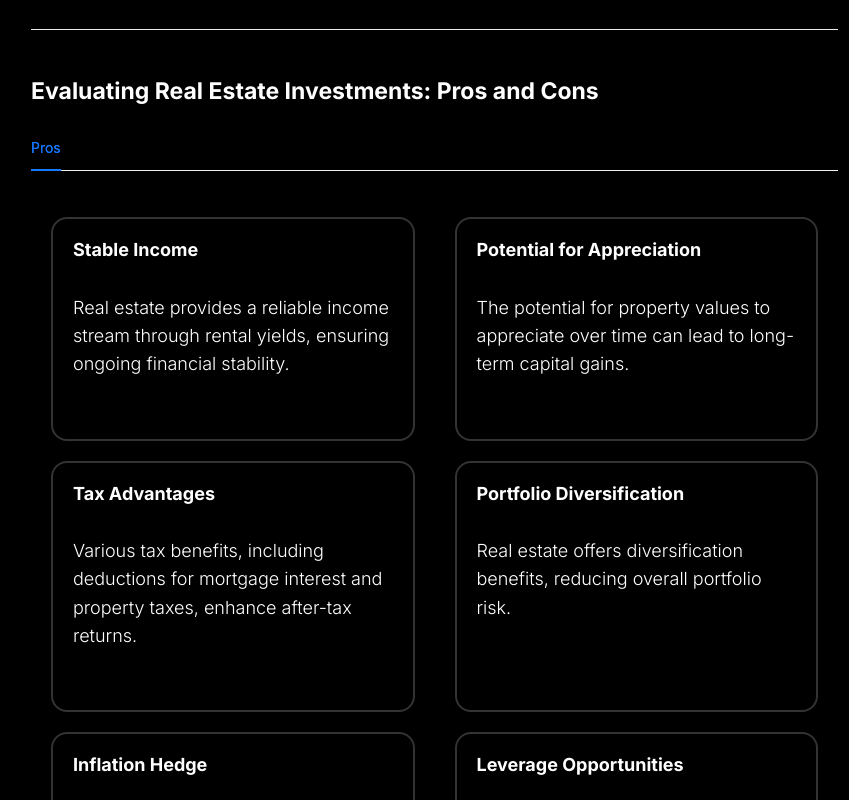
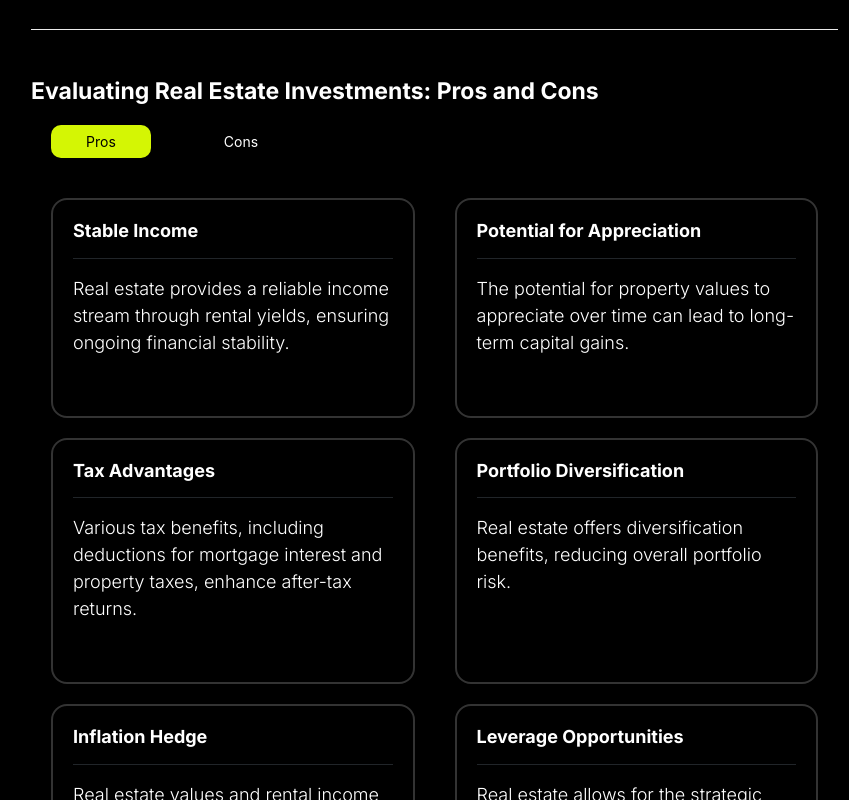
Before and after one commit to webtesting22/vaar, a React (Vite) app: page /SingleResource3 in a window 1280 px wide. Shown: the part 2260-3060 px from the top of the page, without its empty margins (348-1197 px from the left). Built offline with nearby package versions, Linux system fonts and the light colour scheme.

Commit message:
button push

```diff
--- a/src/Components/AllResources/AllResources.jsx
+++ b/src/Components/AllResources/AllResources.jsx
@@ -248,7 +248,7 @@ function AllResources() {
                         {/* <div className="section-padding"></div> */}
 
                         <div className='only-for-pc'>
-                            <h4>CONCEPTS</h4>
+                            <h4 id="module4" ref={module4Ref}>CONCEPTS</h4>
                             <hr />
                             <div className='all-resources-box'>
                                 <div className="row">
--- a/src/Components/AllResources/Resources1/SingleResources.css
+++ b/src/Components/AllResources/Resources1/SingleResources.css
@@ -451,70 +451,12 @@ h6 {
     }
 }
 
-.pros-cons button {
+#pros-cons button{
     border: none;
-    width: 140px;
-    height: 28px;
-    margin-right: 20px;
+    margin: 0px 20px;
+    width: 100px;
+    padding: 6px 20px;
     border-radius: 10px;
-    font-size: 14px;
-    margin: 20px 0px;
-    transition: .3s;
-}
-
-.pros-cons button:hover {
-    border: none;
-    transform: scale(1.1);
-    transition: .3s;
-    width: 140px;
-    height: 28px;
-    margin-right: 20px;
-    border-radius: 10px;
-    font-size: 14px;
-    margin: 20px 0px;
-}
-
-.pros-cons button:nth-child(1) {
-    border: none;
-    width: 140px;
-    height: 28px;
-    margin-right: 20px;
-    border-radius: 10px;
-    font-size: 14px;
-    background-color: #D4F604;
-}
-
-.pros-cons button:nth-child(2) {
-    border: none;
-    width: 140px;
-    height: 28px;
-    margin-right: 20px;
-    border-radius: 10px;
-    font-size: 14px;
-    background-color: #606060;
-    color: white;
-}
-
-.pros-cons button:nth-child(1):hover {
-    border: none;
-    width: 140px;
-    height: 28px;
-    margin-right: 20px;
-    border-radius: 10px;
-    font-size: 14px;
-    color: white;
-    background-color: #606060;
-}
-
-.pros-cons button:nth-child(2):hover {
-    border: none;
-    width: 140px;
-    height: 28px;
-    margin-right: 20px;
-    border-radius: 10px;
-    font-size: 14px;
-    background-color: #D4F604;
-    color: rgb(0, 0, 0);
 }
 
 #commonassetscontainer ul li {
--- a/src/Components/AllResources/Resources3/SingleResources3.jsx
+++ b/src/Components/AllResources/Resources3/SingleResources3.jsx
@@ -2,7 +2,7 @@ import React, { useState, useRef, useEffect } from "react";
 import CommonResourceComponent from "../commonResourceComponent";
 import ReactangleTopImage from "../Resources3/Rectangle.svg"
 import CommonResourceLeftSide from "../CommonResourceLeftSide";
-import { Row, Col, Carousel, Tabs } from "antd"
+import { Row, Col, Carousel, Tabs, Button } from "antd"
 import { Link } from "react-router-dom"
 import "../Resources1/SingleResources.css"
 import cardimg1 from "../Resources2/card1.svg"
@@ -10,7 +10,7 @@ import cardimg2 from "../Resources2/card2.svg"
 import cardimg3 from "../Resources2/card3.svg"
 import DontMissBlog from "../DontMissBlogs/DontMissBlogs";
 import SignupSection from "../../SignUp/SignupSection";
-import {Module1} from "../AllResourcesData"
+import { Module1 } from "../AllResourcesData"
 import linkIndex from "../utils/linkIndex";
 function SingleResource3() {
     const conclusionRef = useRef(null);;
@@ -30,19 +30,19 @@ function SingleResource3() {
     const liList = [
         {
             list: "What Sets Real Estate Apart",
-            id:"WhatSets"
+            id: "WhatSets"
         },
         {
             list: "Why Real Estate Investments Should Be Considered Seriously",
-            id:"WhyRealEstate"
+            id: "WhyRealEstate"
         },
         {
             list: "Evaluating Real Estate Investments: Pros and Cons",
-            id:"EvaluatingRealEstate"
+            id: "EvaluatingRealEstate"
         },
         {
             list: "Comparing Real Estate Risks and Returns with Traditional Asset Classes",
-            id:"ComparingRealEstate"
+            id: "ComparingRealEstate"
         },
     ]
 
@@ -209,11 +209,16 @@ function SingleResource3() {
 
 
     ]
+    const [activeTab, setActiveTab] = useState('pros');
+
+    const handleTabChange = (tab) => {
+        setActiveTab(tab);
+    };
 
 
     useEffect(() => {
         window.scrollTo(0, 0); // Scroll to the top when the component mounts or updates
-      }, []);
+    }, []);
     return (
         <>
             <CommonResourceComponent Resources="Resources" Module="Module 1" Chapter="Chapter 3" Date="February 17, 2023" ResourceHeading="THE ALLURE OF REAL ESTATE INVESTMENT" AuthorInfo="Stephanie Gordon, Content Manager, Vaar" topResourceImg={Module1[2].img} />
@@ -286,11 +291,28 @@ function SingleResource3() {
 
                                 <div className="pros-cons" id="pros-cons">
                                     <h4 id="EvaluatingRealEstate">Evaluating Real Estate Investments: Pros and Cons</h4>
-                                    <Tabs defaultActiveKey="1">
-                                        <TabPane tab="Pros" key="1">
-                                            <Row>
-                                                {EvalutionRealStatepros.map((item, index) => (
-                                                    <Col lg={12} md={24} key={index} style={{ margin: "10px 0px" }}>
+
+                                    <div>
+                                        <div style={{ marginBottom: '10px' }}>
+                                            <button
+                                                style={{ backgroundColor: activeTab === 'pros' ? '#D4F604' : 'rgb(0, 0, 0)',color: activeTab === 'pros' ? 'black' : 'white' }}
+                                                onClick={() => handleTabChange('pros')}
+                                            >
+                                                Pros
+                                            </button>
+                                            <button
+                                                style={{ backgroundColor: activeTab === 'cons' ? '#D4F604' : 'rgb(0, 0, 0)',color: activeTab === 'pros' ? 'white' : 'black' }}
+                                                onClick={() => handleTabChange('cons')}
+                                            >
+                                                Cons
+                                            </button>
+                                        </div>
+
+
+                                        <Row>
+                                            {activeTab === 'pros' &&
+                                                EvalutionRealStatepros.map((item, index) => (
+                                                    <Col lg={12} md={24} key={index} style={{ margin: '10px 0px' }}>
                                                         <div className="EvalutionCardbox">
                                                             <h6>{item.cardTitle}</h6>
                                                             <hr />
@@ -298,12 +320,9 @@ function SingleResource3() {
                                                         </div>
                                                     </Col>
                                                 ))}
-                                            </Row>
-                                        </TabPane>
-                                        <TabPane tab="Cons" key="2">
-                                            <Row>
-                                                {EvalutionRealStatecons.map((item, index) => (
-                                                    <Col lg={12} md={24} key={index} style={{ margin: "10px 0px" }}>
+                                            {activeTab === 'cons' &&
+                                                EvalutionRealStatecons.map((item, index) => (
+                                                    <Col lg={12} md={24} key={index} style={{ margin: '10px 0px' }}>
                                                         <div className="EvalutionCardbox">
                                                             <h6>{item.cardTitle}</h6>
                                                             <hr />
@@ -311,9 +330,8 @@ function SingleResource3() {
                                                         </div>
                                                     </Col>
                                                 ))}
-                                            </Row>
-                                        </TabPane>
-                                    </Tabs>
+                                        </Row>
+                                    </div>
                                     <p>In conclusion, real estate's allure lies in its tangible nature, income-generating potential, and diversification benefits. Thoroughly evaluating the pros and cons, considering financial goals, risk tolerance, and investment horizon, allows investors to harness the unique advantages of real estate within a well-rounded investment strategy. When approached thoughtfully, real estate serves as a pivotal component, providing stability, income, and growth potential to an investment portfolio.</p>
                                 </div>
 
@@ -368,7 +386,7 @@ function SingleResource3() {
                     </Row>
                     <div className="padding-slite"></div>
                     <div className="padding-slite"></div>
-                    <DontMissBlog index ={[2,4]}/>
+                    <DontMissBlog index={[2, 4]} />
 
                 </div>
             </section>
--- a/src/Components/AllResources/commonResourceComponent.jsx
+++ b/src/Components/AllResources/commonResourceComponent.jsx
@@ -16,7 +16,7 @@ function CommonResourceComponent({ Resources, Module, Chapter, Date, ResourceHea
                             <div className="left-side-content-container">
                                 <div  className="top-range-container">
                                     <div><span><Link to="">{Resources}</Link></span>&nbsp;&nbsp;</div><i class='bx bx-right-arrow-alt'></i>&nbsp;&nbsp;
-                                    <div><span><Link to="/AllResources#module1">{Module}</Link></span>&nbsp;&nbsp;</div><i class='bx bx-right-arrow-alt'></i>&nbsp;&nbsp;
+                                    <div><span><Link to="/AllResources#">{Module}</Link></span>&nbsp;&nbsp;</div><i class='bx bx-right-arrow-alt'></i>&nbsp;&nbsp;
                                     <div><span><Link to="">{Chapter}</Link></span></div>
                                 </div>
                                 <div className="resource-Date-container">
--- a/src/Components/VaarBlogsmain/VaarBlogsmain.jsx
+++ b/src/Components/VaarBlogsmain/VaarBlogsmain.jsx
@@ -4,7 +4,7 @@ import 'swiper/css/pagination';
 import "./VaarBlogsmain.css"
 import { Link } from "react-router-dom"
 import blogimage from "../pictures/blogHomeBaneer.svg"
-import { Row, Col } from "antd"
+import { Row, Col,message,Card } from "antd"
 import BlogDatamain from './VaarBlogData';
 import { BestValueCardsData } from '../Bestvalue/BestvalueData';
 import { Swiper, SwiperSlide } from 'swiper/react';
@@ -37,7 +37,7 @@ function VaarBlogs() {
                 const data = await response.json();
                 setBlogs(data); // Update state with fetched data
                 console.log("Show data", data);
-                message.success('Blogs fetched successfully.');
+                // message.success('Blogs fetched successfully.');
             } catch (error) {
                 console.error('Error:', error.message);
                 message.error('An error occurred. Please try again later.');
@@ -109,7 +109,7 @@ function VaarBlogs() {
                 </div>
                 <div className='blogs-block text-white '>
                     <div className='container' >
-                        {BlogDatamain.map((item, index) => (
+                        {blogs.map((item, index) => (
 
                             <Row key={index} className='blog-container-row' style={{ borderBottom: "1px solid rgb(196, 196, 196)" }}>
                                 {index % 2 === 0 ? (
@@ -120,7 +120,7 @@ function VaarBlogs() {
                                                 <div className='blog-title-container' style={{ display: "flex", justifyContent: "center", alignItems: "center", height: "100%", width: "100%" }}>
                                                     <div>
                                                         <h1 className='main-blog-heading'><a href="./VaarBlogCommon" className='text-white' style={{ fontWeight: "400" }}>{item.blogTitle}</a></h1>
-                                                        <p className='text-white'>{item.title}</p>
+                                                        <p className='text-white'>{item.blogTitle}</p>
                                                         <p className='text-white'>{item.blogContent}</p>
                                                         <div style={{ display: "flex", alignItems: "center" }}>
                                                             <span style={{ margin: "0px 10px", display: "flex", alignItems: "center", color: "white" }}><i class='bx bxs-calendar' style={{ fontSize: "20px" }}></i> </span> <p style={{ margin: "0px", color: "white", fontSize: "14px" }}> {item.Date}</p>
@@ -170,6 +170,21 @@ function VaarBlogs() {
 
                 </div>
             </section>
+            {/* <Row gutter={[16, 16]}>
+            {blogs.map((blog, index) => (
+                <Col key={index} xs={24} sm={12} md={8} lg={6}>
+                    <Card
+                        title={blog.blogTitle}
+                        cover={<img alt="Blog Cover" src={blog.blogImg} />}
+                        style={{ marginBottom: 16 }}
+                    >
+                        <p>{blog.title}</p>
+                        <p>{blog.blogContent}</p>
+                        <p>Date: {blog.Date}</p>
+                    </Card>
+                </Col>
+            ))}
+        </Row> */}
             <SignupSection />
         </>
     );
```
Also changed, not shown: src/Components/BlogUpload/BlogUpload.jsx (indentation only).
